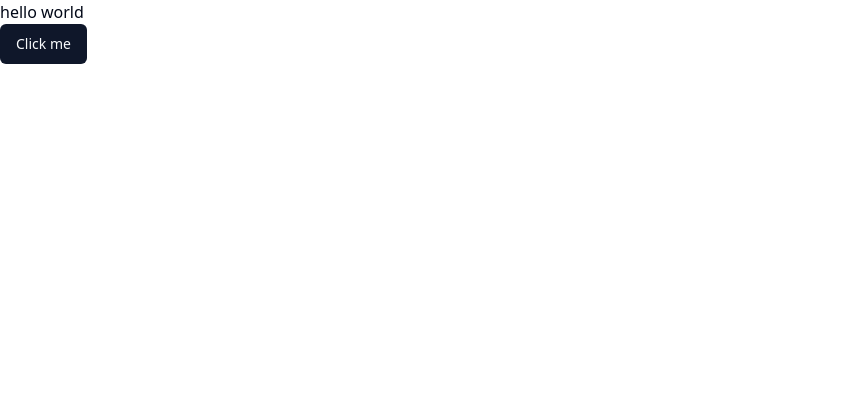
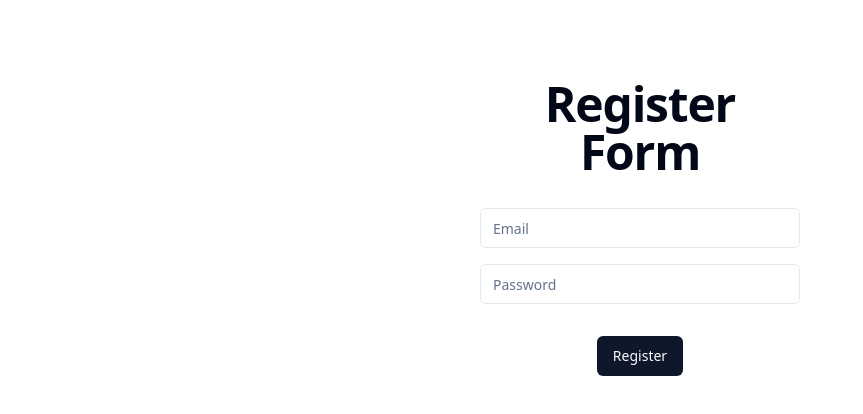
Before and after one commit to arvindh07/django-react-app, a React (Vite) app in the folder frontend/: page / in a window 1280 px wide. Shown: the top 414 px of the page, without its empty margins (0-863 px from the left). Built offline with nearby package versions, Linux system fonts and the light colour scheme.

Commit message:
build ui for login and register form

```diff
--- a/frontend/src/App.tsx
+++ b/frontend/src/App.tsx
@@ -1,10 +1,9 @@
-import { Button } from "@/components/ui/button";
+import Form from "./pages/Form";
 
 function App() {
   return (
     <>
-      <h1>hello world</h1>
-      <Button>Click me</Button>
+      <Form method={"REGISTER"} />
     </>
   )
 }
--- /dev/null
+++ b/frontend/src/components/ui/input.tsx
@@ -0,0 +1,25 @@
+import * as React from "react"
+
+import { cn } from "@/lib/utils"
+
+export interface InputProps
+  extends React.InputHTMLAttributes<HTMLInputElement> {}
+
+const Input = React.forwardRef<HTMLInputElement, InputProps>(
+  ({ className, type, ...props }, ref) => {
+    return (
+      <input
+        type={type}
+        className={cn(
+          "flex h-10 w-full rounded-md border border-input bg-background px-3 py-2 text-sm ring-offset-background file:border-0 file:bg-transparent file:text-sm file:font-medium placeholder:text-muted-foreground focus-visible:outline-none focus-visible:ring-2 focus-visible:ring-ring focus-visible:ring-offset-2 disabled:cursor-not-allowed disabled:opacity-50",
+          className
+        )}
+        ref={ref}
+        {...props}
+      />
+    )
+  }
+)
+Input.displayName = "Input"
+
+export { Input }
--- /dev/null
+++ b/frontend/src/pages/Form.tsx
@@ -0,0 +1,34 @@
+import { Button } from "@/components/ui/button"
+import { Input } from "@/components/ui/input"
+
+interface FormInterface{
+    method: "LOGIN" | "REGISTER"
+}
+const Form = (props: FormInterface) => {
+    const {method} = props;
+
+    const handleLogin = () => {
+
+    }
+
+    const handleRegister = () => {
+
+    }
+
+    return (
+        <div className="w-1/4 mx-auto mt-20">
+            <h1 className="scroll-m-20 text-4xl font-extrabold tracking-tight lg:text-5xl text-center my-8">
+                {method === "LOGIN" ? "Login form" : "Register Form"}
+            </h1>
+            <form action="">
+                <Input type="email" className="my-4" placeholder="Email" required/>
+                <Input type="password" className="mb-2" placeholder="Password" required/>
+                {method === "LOGIN"
+                    ? <Button className="mt-8 mx-auto block" onClick={handleLogin}>Login</Button>
+                    : <Button className="mt-8 mx-auto block" onClick={handleRegister}>Register</Button>}
+            </form>
+        </div>
+    )
+}
+
+export default Form;
```
